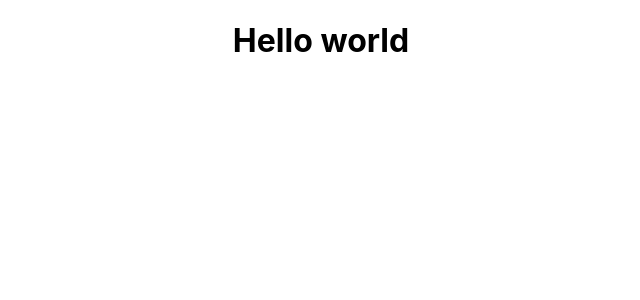
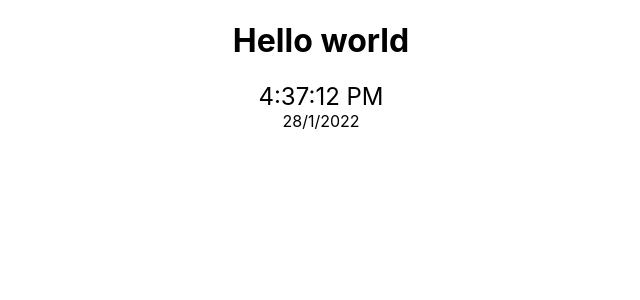
Before and after one commit to PettoDavida/typescript-miniprojekt, a React (Create React App) app: page / in a window 1280 px wide. Shown: the top 300 px of the page, without its empty margins (319-959 px from the left). Built offline with nearby package versions, Linux system fonts and the light colour scheme.

Commit message:
Added clock and date

```diff
--- /dev/null
+++ b/src/components/Clock.css
@@ -0,0 +1,3 @@
+.Clock {
+    font-size: 24px;
+}
--- /dev/null
+++ b/src/components/Clock.tsx
@@ -0,0 +1,20 @@
+import '../components/Clock.css'
+import React, { useEffect, useState } from "react";
+function Clock() {
+    const [clockState, setClockstate] = useState<any | null>(null)
+    useEffect(() => {
+        setInterval(() => {
+            const date = new Date();
+            setClockstate(date.toLocaleTimeString())
+        }, 1000)
+    }, [])
+
+    const today = new Date();
+    const displayDate = today.getDate() + "/" + today.getMonth() + "/" + today.getFullYear()
+
+    return (
+        <div className="Clock">{clockState}</div>
+    );
+  }
+
+  export default Clock;
--- /dev/null
+++ b/src/components/Date.css
@@ -0,0 +1,3 @@
+.Date {
+
+}
--- /dev/null
+++ b/src/components/Date.tsx
@@ -0,0 +1,10 @@
+import '../components/Date.css'
+function getCurrentDate() {
+    const today = new Date();
+    const displayDate = today.getDate() + "/" + today.getMonth() + "/" + today.getFullYear()
+    return(
+        <div className="Date">{displayDate}</div>
+    )
+}
+
+export default getCurrentDate;
--- a/src/pages/mainpage.tsx
+++ b/src/pages/mainpage.tsx
@@ -1,8 +1,11 @@
-
+import Clock from '../components/Clock';
+import Date from '../components/Date';
 function MainPage(){
     return(
         <div>
             <h1>Hello world</h1>
+            <Clock />
+            <Date />
         </div>
     )
 }
```
